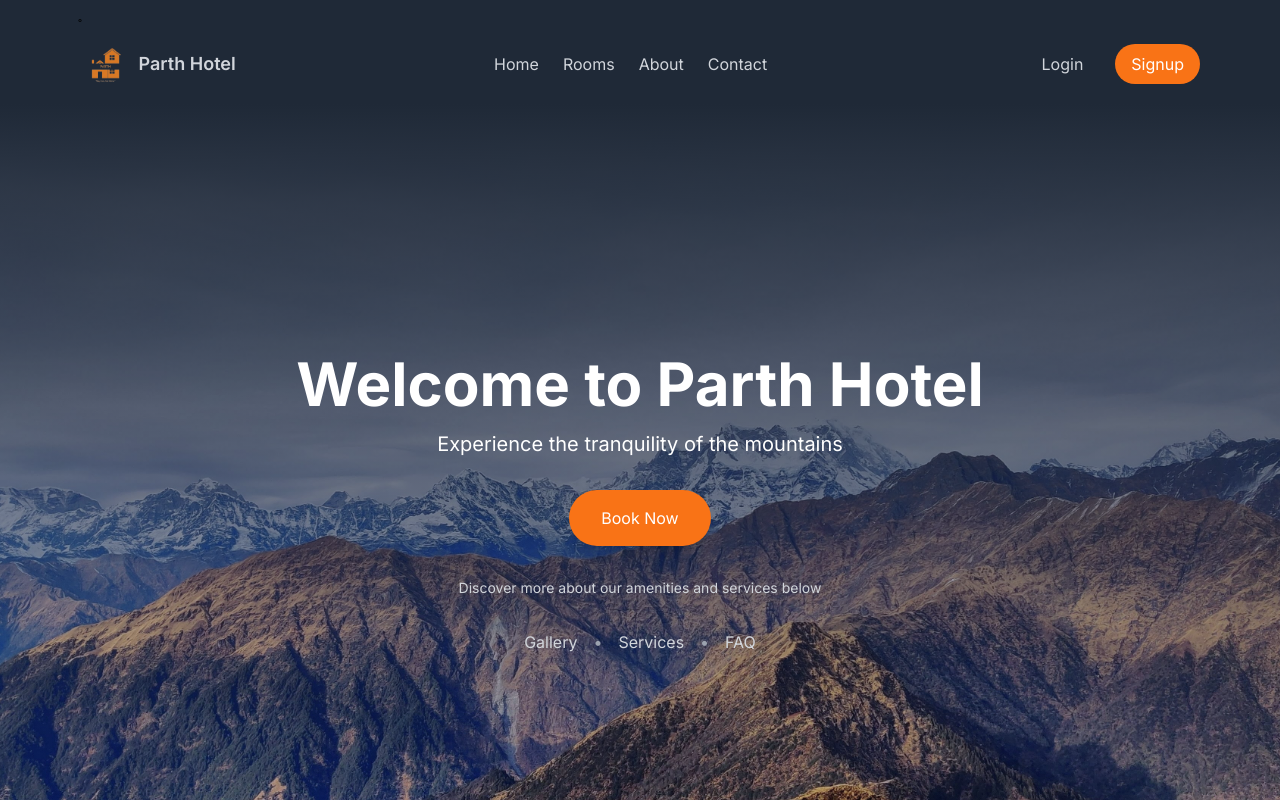
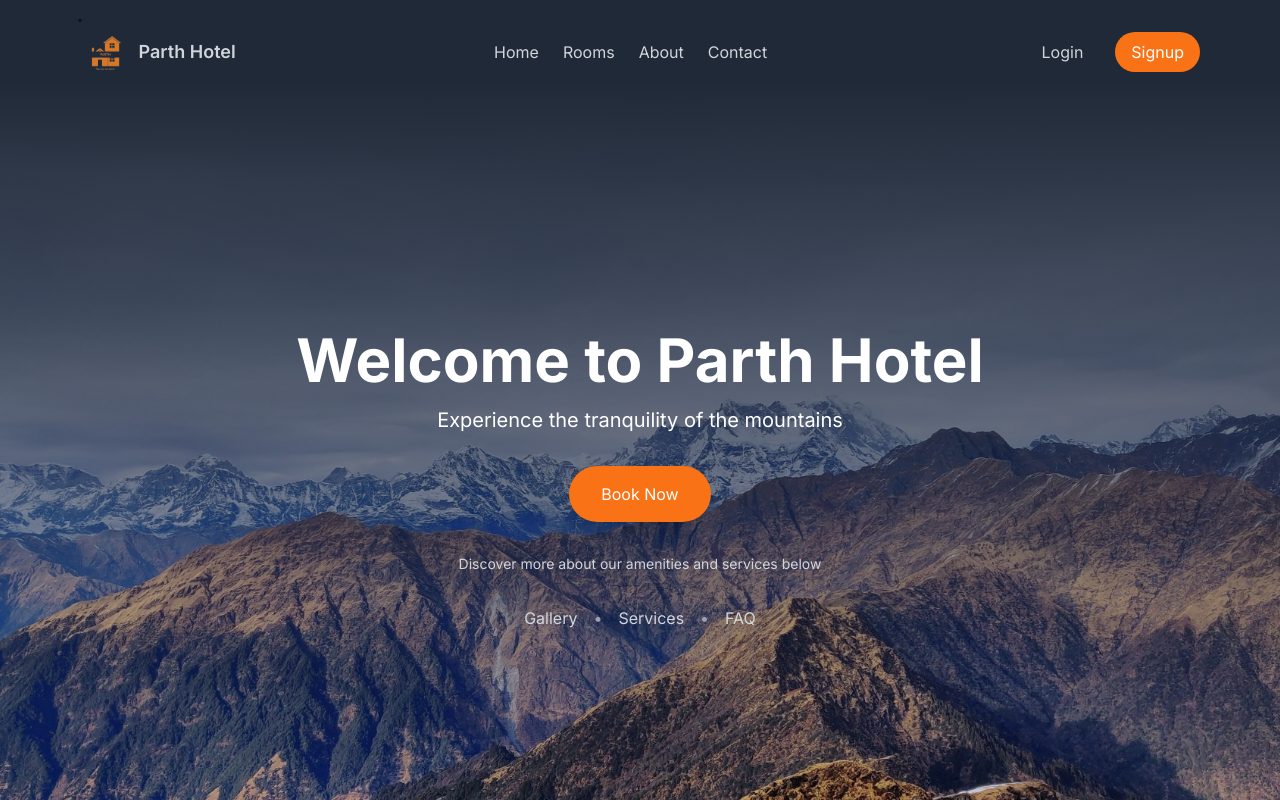
Before and after one commit to AmanBhatt0910/hotel-management-ui, a Next.js app: page / in a window 1280 px wide. Shown: the top 800 px of the page. Built offline with nearby package versions, Linux system fonts and the light colour scheme.

Commit message:
small change in Navbar component

```diff
--- a/src/components/organisms/Navbar.jsx
+++ b/src/components/organisms/Navbar.jsx
@@ -7,7 +7,7 @@ const Navbar = () => {
   return (
     <nav className="bg-gray-800 shadow-lg">
       <div className="max-w-6xl mx-auto px-4">̥
-        <div className="flex justify-between items-center py-4">
+        <div className="flex justify-between items-center py-1">
           <HomeLogo name="Parth Hotel" />
 
           <PrimaryNav />
```
